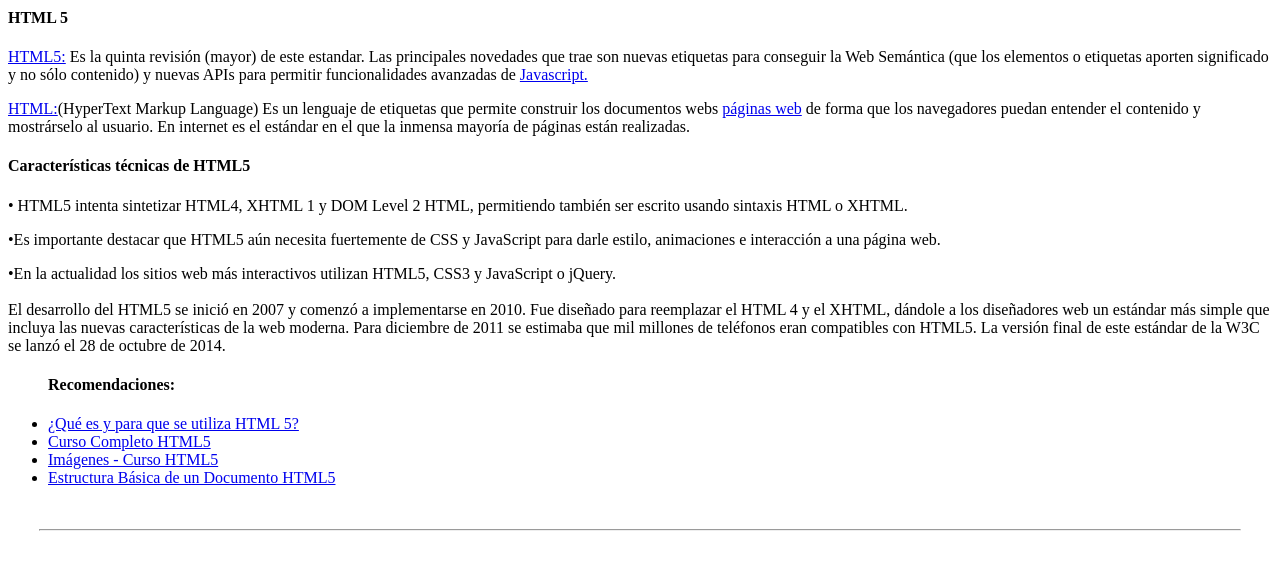
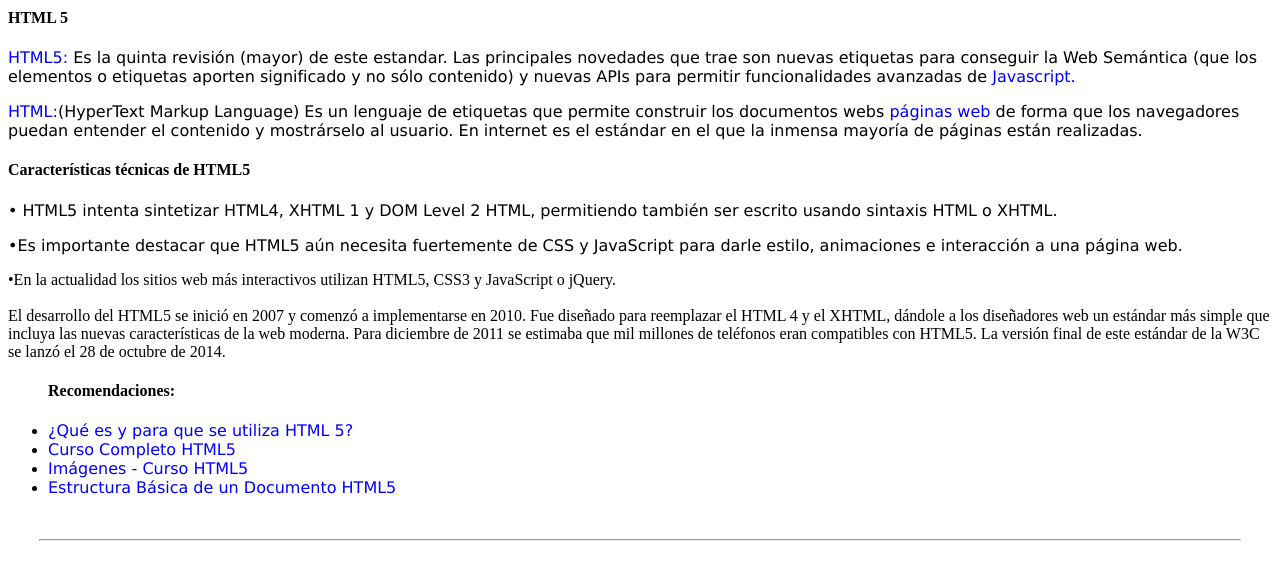
Before and after one commit to jorgelsantana/jorgels, a plain HTML site: page index.html in a window 1280 px wide. Shown: the part 521-1088 px from the top of the page. Drawn offline with Linux system fonts and the light colour scheme.

Commit message:
Update index.html

```diff
--- a/index.html
+++ b/index.html
@@ -5,6 +5,8 @@
     <meta charset="UTF-8">
     <meta name="viewport" content="width=device-width, user-scalable=no, initial-scale=1, maximum-scale=1, minimum-scale=1">
          </head>
+
+<link rel="stylesheet" type="text/css" href="css/estilos.css" />
 
 <body>
     <header>
```
